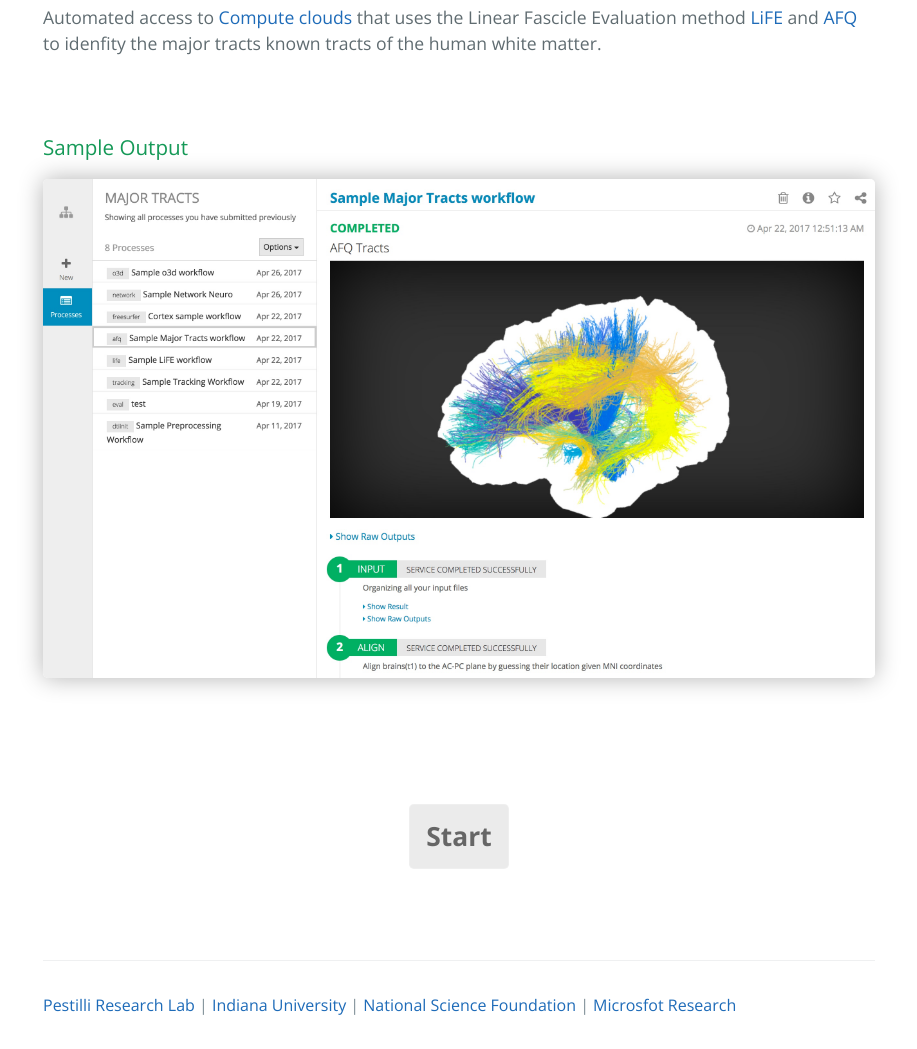
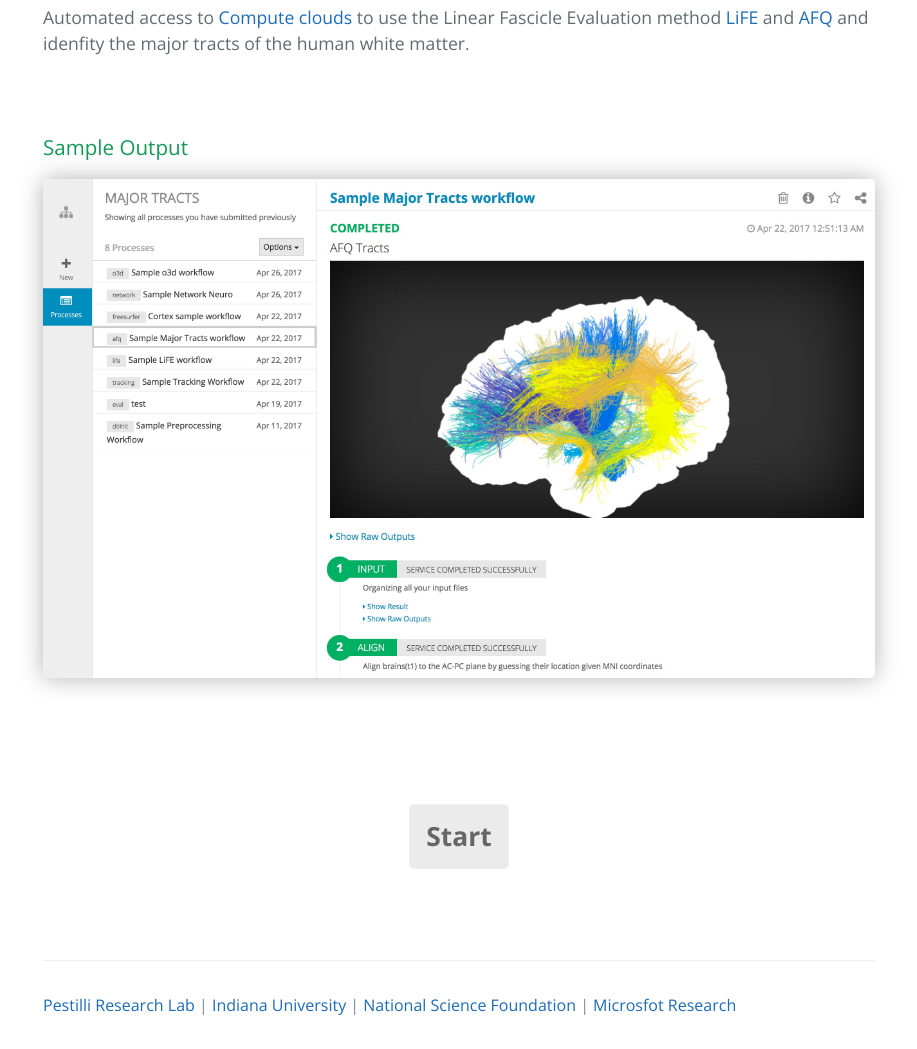
Before and after one commit to brainlife/brainlife.github.io, a Jekyll site: the page built from _pages/majortracts.md, in a window 1280 px wide. Shown: the part 320-1369 px from the top of the page, without its empty margins (181-1098 px from the left). Built offline with Jekyll 4.4.1, drawn with Linux system fonts in a browser that asks for light colours; nearby versions of some CDN libraries.

Commit message:
Update majortracts.md

```diff
--- a/_pages/majortracts.md
+++ b/_pages/majortracts.md
@@ -7,7 +7,7 @@ permalink: /majortracts
 giturl: "https://github.com/brain-life/app-tractclassification"
 ---
 
-Automated access to [Compute clouds](https://jetstream-cloud.org) that uses the Linear Fascicle Evaluation method [LiFE](http://francopestilli.github.io/life/) and [AFQ](https://web.stanford.edu/group/vista/cgi-bin/wiki/index.php/AFQ) to idenfity the major tracts known tracts of the human white matter.
+Automated access to [Compute clouds](https://jetstream-cloud.org) to use the Linear Fascicle Evaluation method [LiFE](http://francopestilli.github.io/life/) and [AFQ](https://web.stanford.edu/group/vista/cgi-bin/wiki/index.php/AFQ) and idenfity the major tracts of the human white matter.
 
 <br>
 <h3>Sample Output</h3>
```
